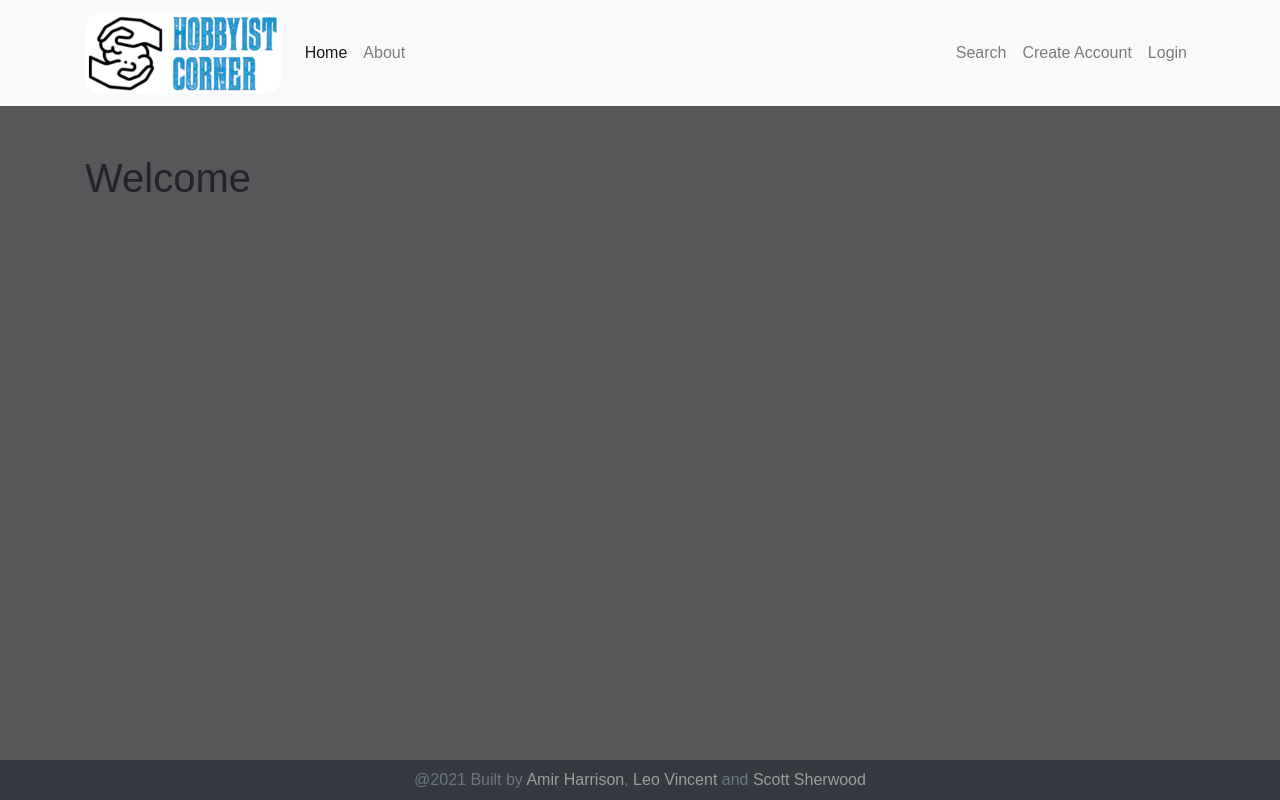
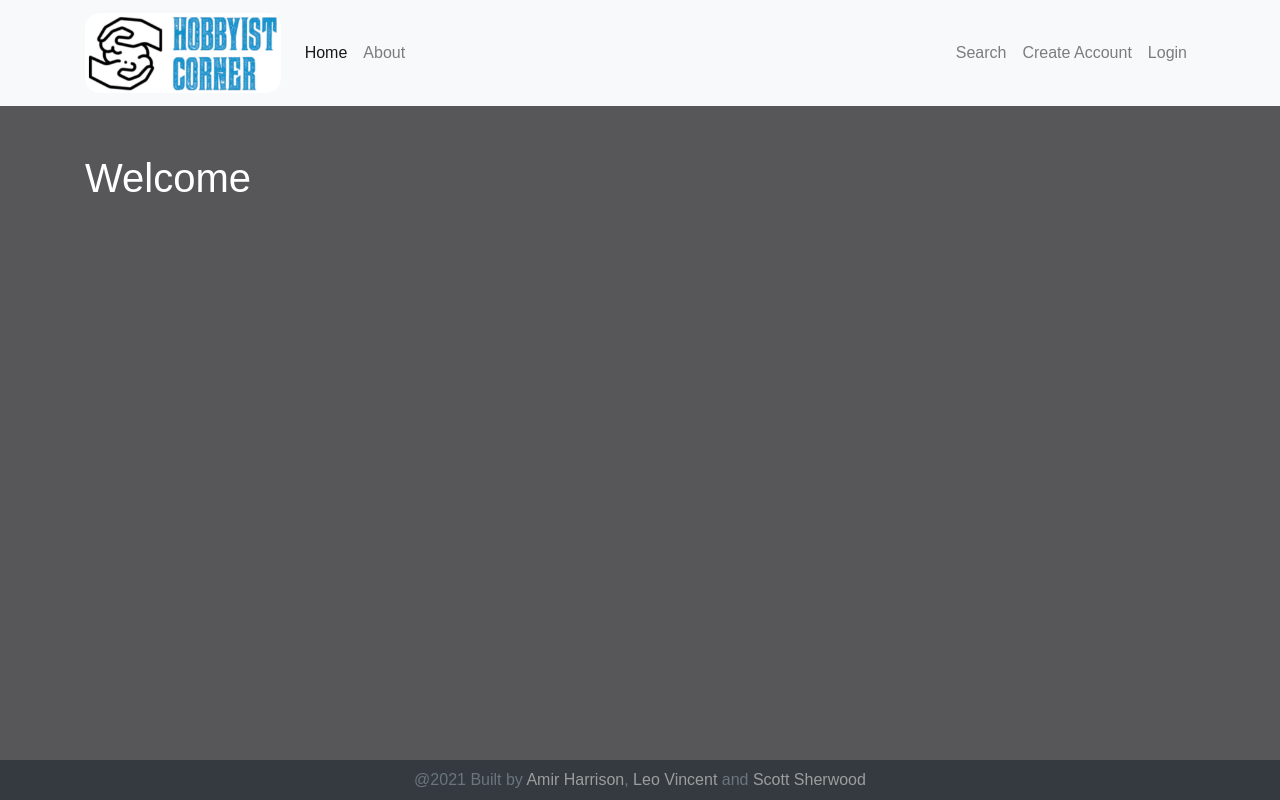
Before and after one commit to aharri64/front_Hobbyist_Corner, a React (Create React App) app: page / in a window 1280 px wide. Built offline with nearby package versions, Linux system fonts and the light colour scheme; no server answers.

Commit message:
[components] Welcome.js: Import css file - Update class name

```diff
--- a/src/components/Welcome.js
+++ b/src/components/Welcome.js
@@ -1,9 +1,11 @@
 import React from 'react';
+
+import '../Welcome.css'
 
 const Welcome = () => {
     return (
         <div>
-            <h1>Welcome</h1>
+            <h1 className="welcome-title text-color">Welcome</h1>
         </div>
     )
 }
```
